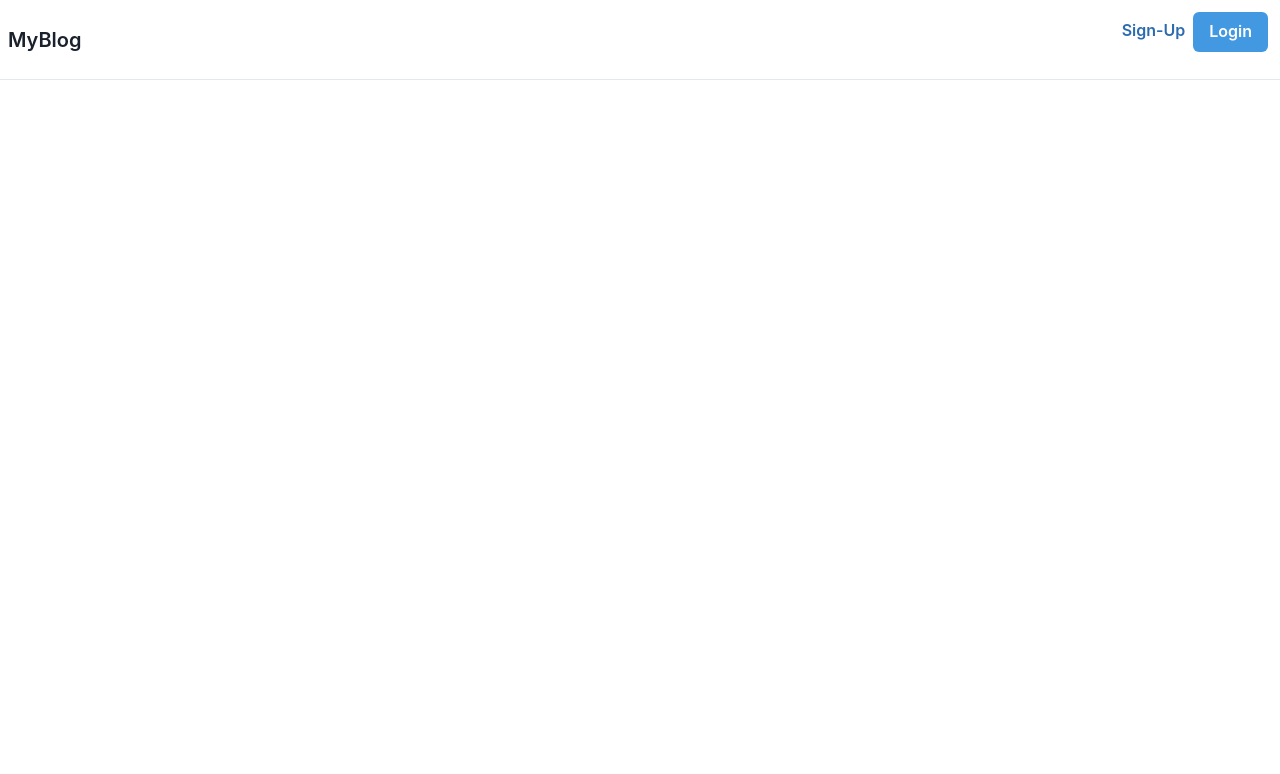
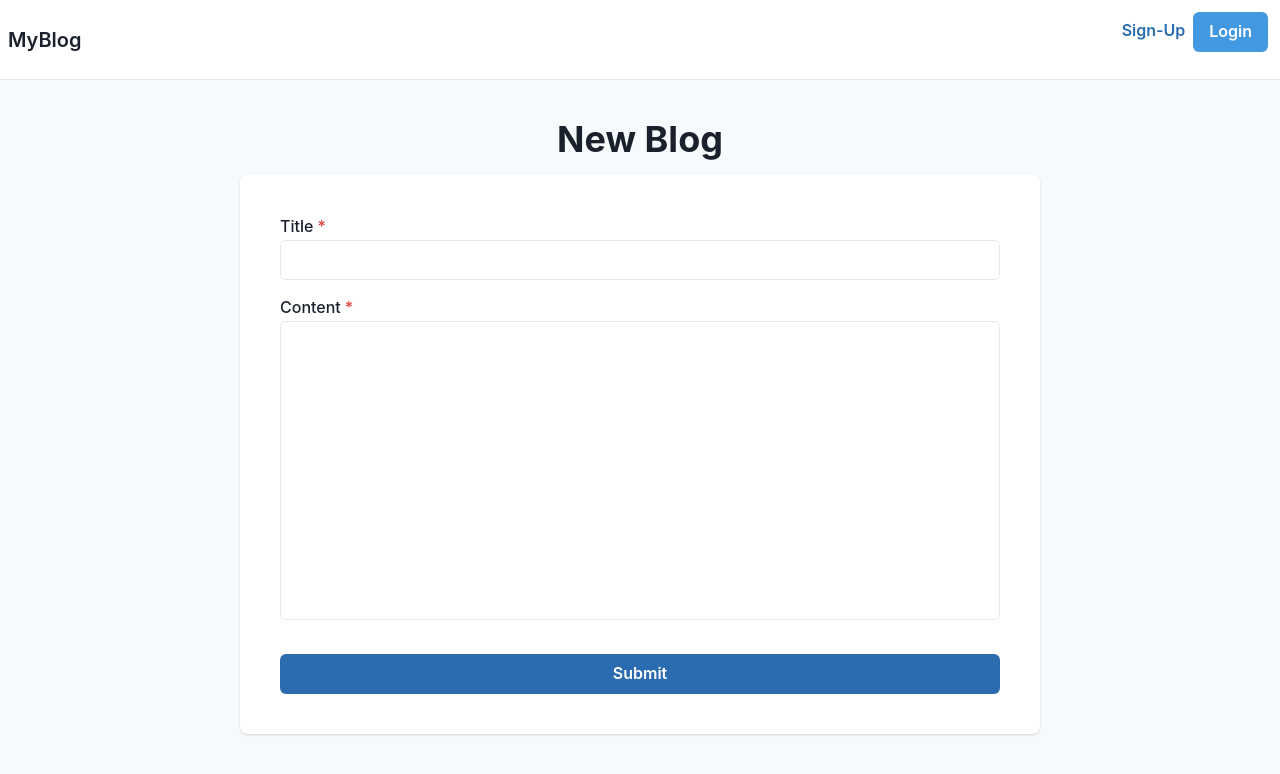
Before and after one commit to Claudi0-V/mern-blog-interface, a React (Create React App) app: page /new-blog in a window 1280 px wide. Before the commit this address had no page. Shown: the top 774 px of the page. Built offline with nearby package versions, Linux system fonts and the light colour scheme.

Commit message:
adds NewBlog component

```diff
--- a/src/App.js
+++ b/src/App.js
@@ -1,11 +1,11 @@
 import { ChakraProvider } from "@chakra-ui/react";
 import React from "react";
 import { BrowserRouter as Router, Routes, Route, Link } from "react-router-dom";
-import Main from "./components/Main";
 import Navbar from "./components/navbar";
 import SingUp from "./components/SignUp";
 import Login from "./components/Login";
 import Homepage from "./components/Homapage";
+import NewBlog from "./components/NewBlog";
 
 function App() {
   return (
@@ -16,6 +16,7 @@ function App() {
           <Route path="/" element={<Homepage />} />
           <Route path="/user/sign-up" element={<SingUp />} />
           <Route path="/user/login" element={<Login />} />
+          <Route path="/new-blog" element={<NewBlog />} />
         </Routes>
       </ChakraProvider>
     </Router>
--- /dev/null
+++ b/src/components/NewBlog.js
@@ -0,0 +1,54 @@
+import {
+  FormControl,
+  FormLabel,
+  Input,
+  Stack,
+  Heading,
+  Button,
+  Textarea,
+  Box,
+} from "@chakra-ui/react";
+import Main from "./Main";
+
+export default function NewBlog() {
+  return (
+    <Main px={{ base: "3%" }} align="center">
+      <Heading fontSize={"4xl"} textAlign={"center"} mb={3}>
+        New Blog
+      </Heading>
+      <Stack
+        as="form"
+        p={10}
+        maxW="800px"
+        w="100%"
+        minH="70vh"
+        rounded={"lg"}
+        bg="white"
+        boxShadow="base"
+        justify={"space-between"}
+        onSubmit={(e) => {
+          e.preventDefault();
+          console.log("submit");
+        }}
+      >
+        <Box h="90%">
+          <FormControl isRequired mb="15px">
+            <FormLabel htmlFor="title" mb={0.5}>
+              Title
+            </FormLabel>
+            <Input id="title" name="title" type="text" />
+          </FormControl>
+          <FormControl isRequired h="100%" maxH="99%" overflowY="scroll">
+            <FormLabel htmlFor="content" mb={0.5}>
+              Content
+            </FormLabel>
+            <Textarea id="content" name="content" resize="none" minH="70%"/>
+          </FormControl>
+        </Box>
+        <Button type="submit" bg="blue.600" color="white">
+          Submit
+        </Button>
+      </Stack>
+    </Main>
+  );
+}
```
